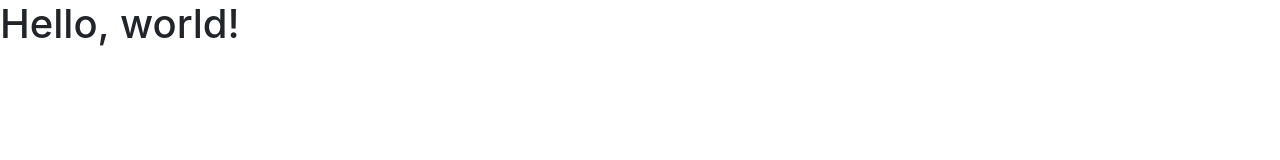
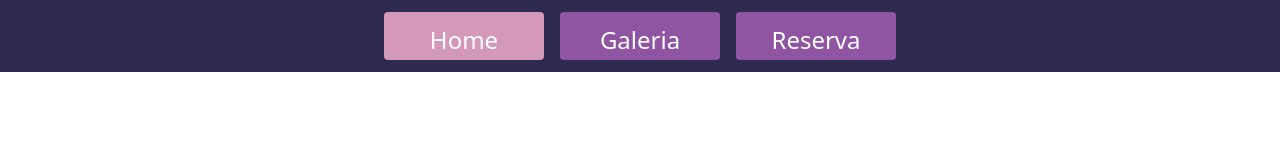
Before and after one commit to jaumesaa/moon_sampol_alcover, a plain HTML site: page index.html in a window 1280 px wide. Drawn offline with nearby package versions, Linux system fonts and the light colour scheme.

Commit message:
Navbar acabada

```diff
--- a/css/style.css
+++ b/css/style.css
@@ -1,4 +1,58 @@
 @import url('https://fonts.googleapis.com/css2?family=Roboto&display=swap');
+
+
+@keyframes myAnim {
+	0% {
+		animation-timing-function: ease-in-out;
+		background-color: #9055A2;
+	}
+
+
+	100% {
+		animation-timing-function: ease-in-out;
+		background-color: #bd7fa1;
+	}
+}
+@keyframes myAnim2 {
+	0% {
+		animation-timing-function: ease-in-out;
+		background-color: #bd7fa1;
+	}
+
+
+	100% {
+		animation-timing-function: ease-in-out;
+		background-color: #9055A2;
+	}
+}
+
+
+
 body{
     font-size: 15px;
 }
+.background-color-navbar{
+    background-color: #2e294e;
+}
+.nav-item{
+    background-color: #9055A2;
+    width: 100%;
+    min-width: 20vh;
+    height: 6vh;
+    text-align: center;
+    animation: myAnim2 0.2s ease 0s 1 normal forwards;
+
+
+}
+.nav-item:hover{
+    animation: myAnim 0.2s ease 0s 1 normal forwards;
+}
+.actiu{
+    background-color: #D499B9!important;
+}
+
+.text-navbar{
+    padding-top: 10px;
+    font-size: 24px;
+    font-weight: 500;
+}
--- a/index.html
+++ b/index.html
@@ -1,22 +1,54 @@
 <!doctype html>
-<html lang="es">
+<html lang="en">
   <head>
     <!-- Required meta tags -->
     <meta charset="utf-8">
-    <meta name="viewport" content="width=device-width, initial-scale=1, shrink-to-fit=no">
+    <meta name="viewport" content="width=device-width, initial-scale=1">
 
     <!-- Bootstrap CSS -->
-    <link rel="stylesheet" href="https://cdn.jsdelivr.net/npm/bootstrap@4.3.1/dist/css/bootstrap.min.css" integrity="sha384-ggOyR0iXCbMQv3Xipma34MD+dH/1fQ784/j6cY/iJTQUOhcWr7x9JvoRxT2MZw1T" crossorigin="anonymous">
+    <link href="https://cdn.jsdelivr.net/npm/bootstrap@5.0.2/dist/css/bootstrap.min.css" rel="stylesheet" integrity="sha384-EVSTQN3/azprG1Anm3QDgpJLIm9Nao0Yz1ztcQTwFspd3yD65VohhpuuCOmLASjC" crossorigin="anonymous">
+
+    <link rel="stylesheet" href="css/style.css">
+
 
     <title>Hello, world!</title>
   </head>
   <body>
+
+    <nav class="navbar navbar-expand-md navbar-dark fixed-top background-color-navbar">
+        <div class="container-fluid">
+          <button class="navbar-toggler mb-3" type="button" data-bs-toggle="collapse" data-bs-target="#navbarCollapse" aria-controls="navbarCollapse" aria-expanded="false" aria-label="Toggle navigation">
+            <span class="navbar-toggler-icon"></span>
+          </button>
+          <div class="collapse navbar-collapse" id="navbarCollapse">
+            <ul class="navbar-nav me-auto mb-2 mb-md-0 mx-auto">
+              <li class="nav-item actiu rounded me-3 mt-1 mb-1">
+                <a class="nav-link active text-navbar" aria-current="page" href="#">Home</a>
+              </li>
+              <li class="nav-item rounded me-3 mt-1 mb-1">
+                <a class="nav-link active text-navbar" aria-current="page" href="#">Galeria</a>
+              </li>
+              <li class="nav-item rounded mt-1 mb-1">
+                <a class="nav-link active text-navbar" aria-current="page" href="#">Reserva</a>
+              </li>
+            </ul>
+          </div>
+        </div>
+      </nav>
+
+
+
     <h1>Hello, world!</h1>
 
-    <!-- Optional JavaScript -->
-    <!-- jQuery first, then Popper.js, then Bootstrap JS -->
-    <script src="https://code.jquery.com/jquery-3.3.1.slim.min.js" integrity="sha384-q8i/X+965DzO0rT7abK41JStQIAqVgRVzpbzo5smXKp4YfRvH+8abtTE1Pi6jizo" crossorigin="anonymous"></script>
-    <script src="https://cdn.jsdelivr.net/npm/popper.js@1.14.7/dist/umd/popper.min.js" integrity="sha384-UO2eT0CpHqdSJQ6hJty5KVphtPhzWj9WO1clHTMGa3JDZwrnQq4sF86dIHNDz0W1" crossorigin="anonymous"></script>
-    <script src="https://cdn.jsdelivr.net/npm/bootstrap@4.3.1/dist/js/bootstrap.min.js" integrity="sha384-JjSmVgyd0p3pXB1rRibZUAYoIIy6OrQ6VrjIEaFf/nJGzIxFDsf4x0xIM+B07jRM" crossorigin="anonymous"></script>
+    <!-- Optional JavaScript; choose one of the two! -->
+
+    <!-- Option 1: Bootstrap Bundle with Popper -->
+    <script src="https://cdn.jsdelivr.net/npm/bootstrap@5.0.2/dist/js/bootstrap.bundle.min.js" integrity="sha384-MrcW6ZMFYlzcLA8Nl+NtUVF0sA7MsXsP1UyJoMp4YLEuNSfAP+JcXn/tWtIaxVXM" crossorigin="anonymous"></script>
+
+    <!-- Option 2: Separate Popper and Bootstrap JS -->
+    <!--
+    <script src="https://cdn.jsdelivr.net/npm/@popperjs/core@2.9.2/dist/umd/popper.min.js" integrity="sha384-IQsoLXl5PILFhosVNubq5LC7Qb9DXgDA9i+tQ8Zj3iwWAwPtgFTxbJ8NT4GN1R8p" crossorigin="anonymous"></script>
+    <script src="https://cdn.jsdelivr.net/npm/bootstrap@5.0.2/dist/js/bootstrap.min.js" integrity="sha384-cVKIPhGWiC2Al4u+LWgxfKTRIcfu0JTxR+EQDz/bgldoEyl4H0zUF0QKbrJ0EcQF" crossorigin="anonymous"></script>
+    -->
   </body>
 </html>
```
